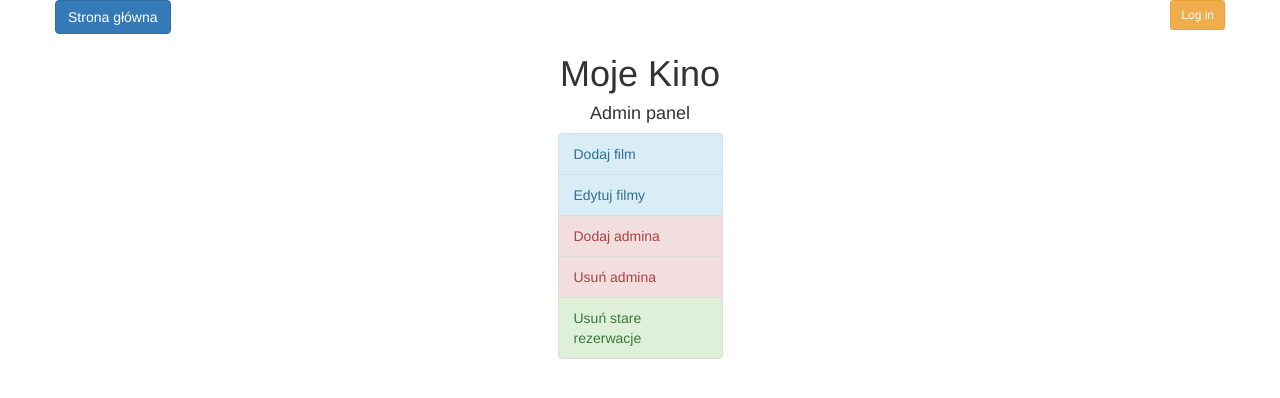
After one commit to kkorsch/kino, a PHP site: template app/views/admin/index.php in a window 1280 px wide. The commit adds this page. Shown: the top 398 px of the page. Run offline with PHP 8.4, Linux system fonts and the light colour scheme; the template is opened without the code that fills it, so the values that code supplies are empty.

Commit message:
created Admin Controller and view

```diff
--- /dev/null
+++ b/app/views/admin/index.php
@@ -0,0 +1,18 @@
+<div class="row">
+  <h1 class="text-center">Moje Kino</h1>
+  <h4 class="text-center">Admin panel</h4>
+
+</div>
+<div class="row">
+  <div class="col-md-offset-5 col-md-2">
+    <ul class="list-group">
+      <a href="addFilm.php" class="list-group-item list-group-item-info">Dodaj film</a>
+      <a href="editFilms.php" class="list-group-item list-group-item-info">Edytuj filmy</a>
+      <a href="addAdmin.php" class="list-group-item list-group-item-danger">Dodaj admina</a>
+      <a href="deleteAdmin.php" class="list-group-item list-group-item-danger">Usuń admina</a>
+      <a href="../app/admin/deleteReservations.php" class="list-group-item list-group-item-success">Usuń stare rezerwacje</a>
+
+    </ul>
+  </div>
+
+</div>
--- a/app/views/partials/header.php
+++ b/app/views/partials/header.php
@@ -16,7 +16,7 @@
           <a href="home" class="pull-left btn btn-primary">Strona główna</a>
           <?php if (isset($_SESSION['loggedIn'])): ?>
             <a href="../app/logout.php" class="pull-right btn btn-sm btn-warning">Wyloguj</a>
-            <a href="admin.php" class="pull-right btn btn-sm btn-warning">Admin panel</a>
+            <a href="Admin" class="pull-right btn btn-sm btn-warning">Admin panel</a>
             <p class="text-center pull-right">Witaj <?php echo $_SESSION['admin']; ?>   .</p>
 
           <?php else: ?>
```
Also changed, not shown: app/controllers/Admin.php (added, +9 -0 lines).
